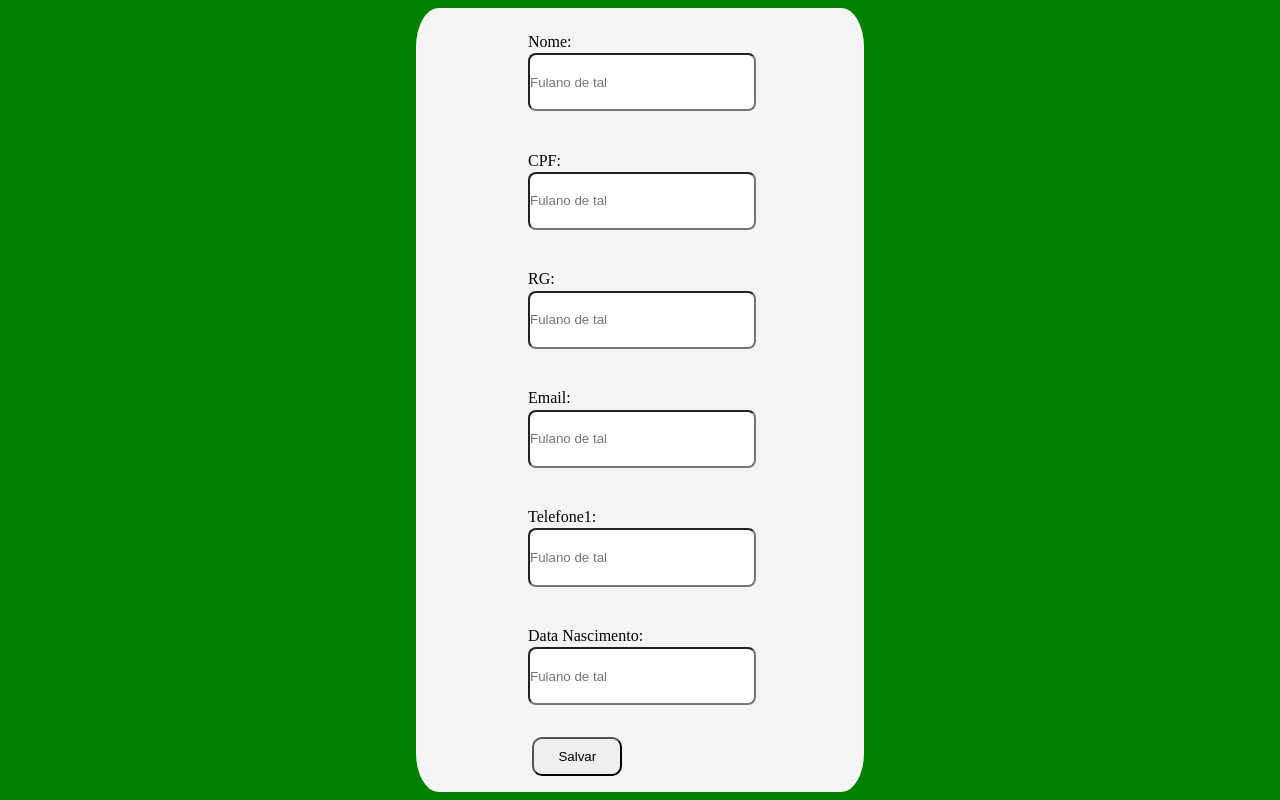
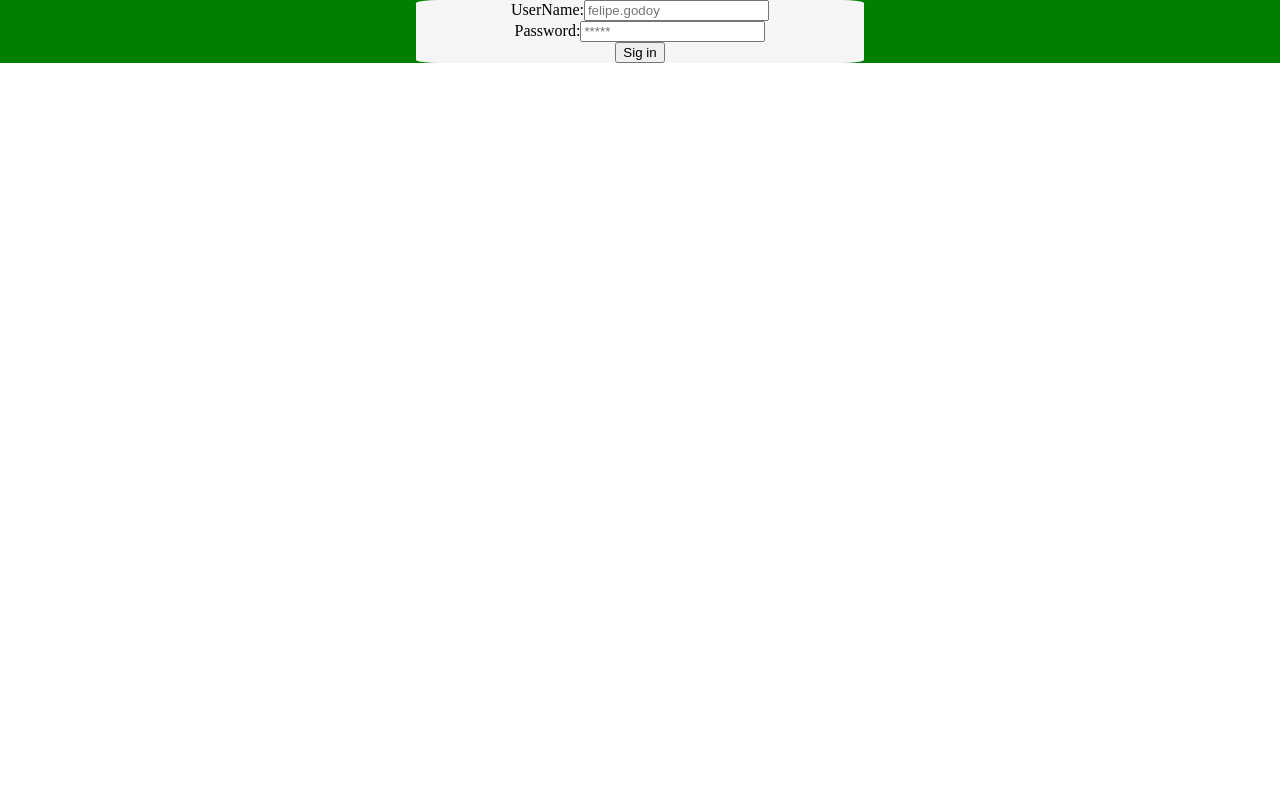
Before and after one commit to FelipePereiradeGodoy/Web_React, a React (Create React App) app: page / in a window 1280 px wide. Built offline with nearby package versions, Linux system fonts and the light colour scheme.

Commit message:
Adicionado arquivo que controla as rotas. Refatorado app.js para receber apenas o componente que controla as rotas

```diff
--- a/package.json
+++ b/package.json
@@ -9,6 +9,7 @@
     "axios": "^0.21.1",
     "react": "^17.0.2",
     "react-dom": "^17.0.2",
+    "react-router-dom": "^5.2.0",
     "react-scripts": "4.0.3",
     "web-vitals": "^1.0.1"
   },
--- a/src/App.js
+++ b/src/App.js
@@ -1,12 +1,10 @@
-import react from 'react';
-import PageCadastro from './pages/cadastroCliente/index';
+import React from 'react';
+import Routes from './routes';
 import './app.css';
 
 function App() {
   return (
-    <div className="app-block">
-      <PageCadastro />
-    </div>
+    <Routes />
   );
 }
 
--- /dev/null
+++ b/src/pages/login/index.jsx
@@ -0,0 +1,49 @@
+import react, { useState } from 'react';
+import Input from '../../components/input/index';
+import './styles.css';
+
+const PageLogin = () => {
+    const [userName, setUserName] = useState("");
+    const [password, setPassword] = useState("");
+
+    const handleLogin = (event) => {
+        event.prevent.Default();
+
+        alert("UserName: " + userName);
+        alert("Password: " + password);
+    };
+
+    return (
+        <div className="pageLogin-block">
+            <form onSubmit={handleLogin}>
+
+                <Input
+                    name="userName"
+                    textLabel="UserName:"
+                    placeholder="felipe.godoy"
+                    classDiv="div-userName-block"
+                    classLabel="lbl-userName"
+                    classInput="input-userName"
+                    onChange={(e) => { setUserName(e.target.value) }}
+                />
+
+                <Input
+                    type="password"
+                    textLabel="Password:"
+                    placeholder="*****"
+                    classDiv="div-password-block"
+                    classLabel="lbl-password"
+                    classInput="input-password"
+                    onChange={(e) => { setPassword(e.target.value) }}
+                />
+
+                <button type="submit" class="btn-sigin">
+                    Sig in
+            </button>
+
+            </form>
+        </div>
+    );
+}
+
+export default PageLogin;
--- /dev/null
+++ b/src/pages/login/styles.css
@@ -0,0 +1,22 @@
+.pageLogin-block{
+    width: 100%;
+    height: 100%;
+    background: green;
+    display: flex;
+    justify-content: center;
+    align-items: center;
+    margin: 0%;
+    padding: 0%;
+    border: 0%;
+}
+
+form {
+    background: whitesmoke;
+    width: 35%;
+    height: 98%;
+    display: flex;
+    flex-direction: column;
+    justify-content: space-around;
+    align-items: center;
+    border-radius: 5%;
+}
--- /dev/null
+++ b/src/routes.js
@@ -0,0 +1,19 @@
+import React from 'react';
+import { BrowserRouter, Route } from 'react-router-dom';
+import PageCadastroCliente from './pages/cadastroCliente/index';
+import PageLogin from './pages/login/index';
+
+
+const Routes = () => {
+    return (
+        <BrowserRouter>
+
+            <Route path="/" exact component={PageLogin} />
+            <Route path="/cadastroCliente" component={PageCadastroCliente} />
+
+        </BrowserRouter>
+    );
+
+};
+
+export default Routes;
```
Also changed, not shown: 1 other file (tests, documents, lock files or other folders).
